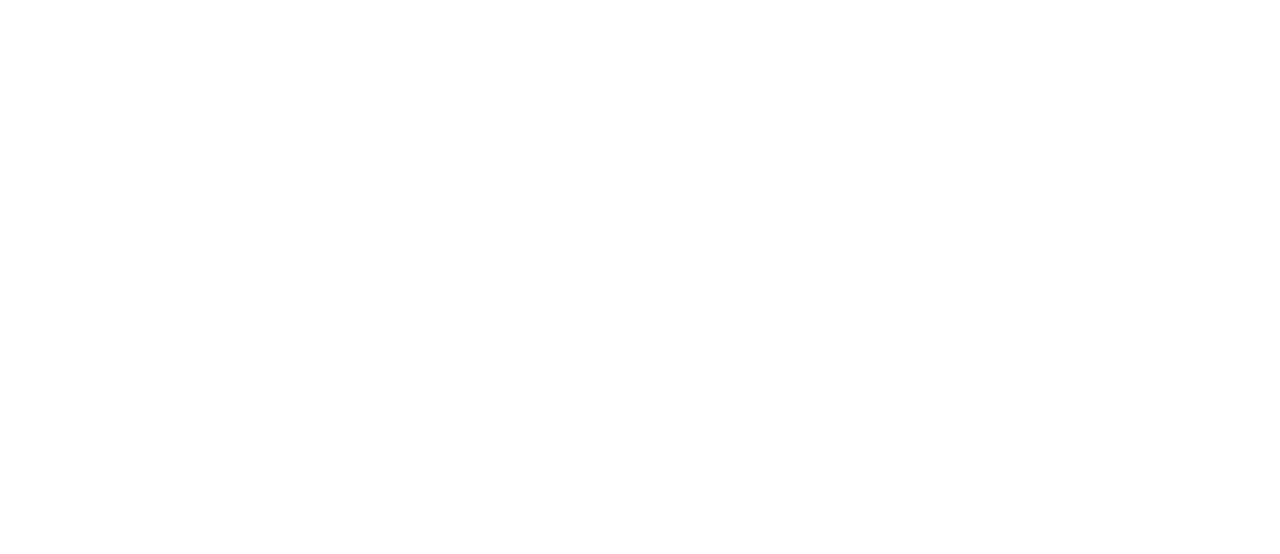
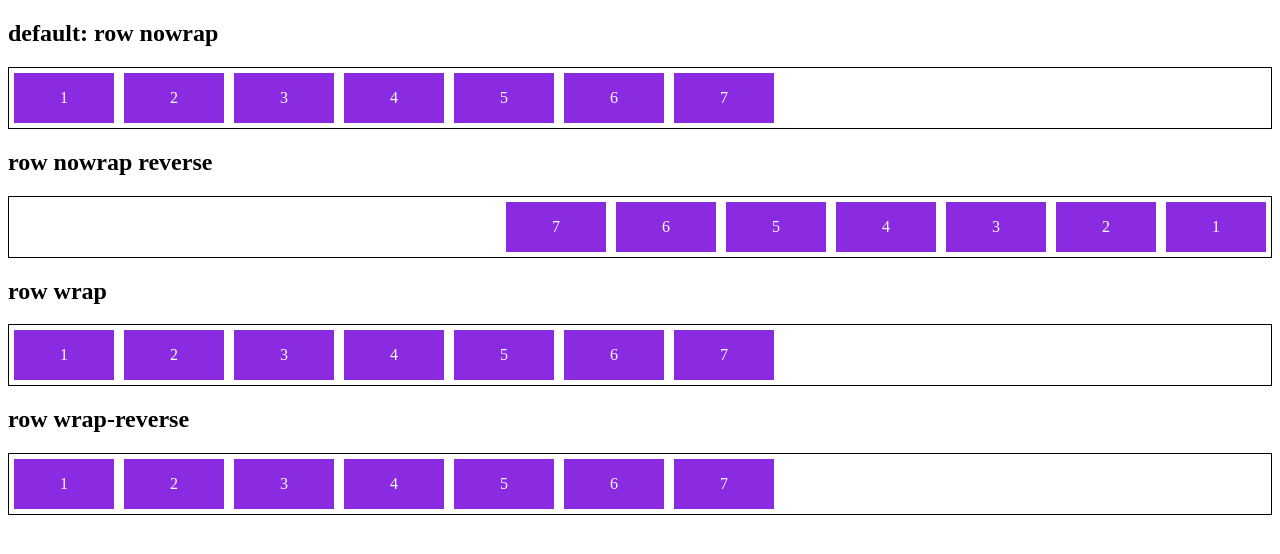
Before and after one commit to robinsonbrz/dio-github-para-progresso, a plain HTML site: page css-flexbox/3-1-flex-flow.html in a window 1280 px wide. Drawn offline with Linux system fonts and the light colour scheme.

Commit message:
😘 Flex Container CSS

```diff
--- a/css-flexbox/3-1-flex-flow.html
+++ b/css-flexbox/3-1-flex-flow.html
@@ -8,8 +8,26 @@
    <style>
       .flex-container{
          display: flex;
+         border: 1px solid black;
+         max-width: 500;
+      }
 
+      .default{
+         flex-flow: row nowrap;
       }
+
+      .r-nowrap{
+         flex-flow: row-reverse nowrap;
+      }
+
+      .wrap{
+         flex-flow: row wrap;
+      }
+
+      .wrap-reverse{
+         flex-flow: row wrap-reverse;
+      }
+
       .item{
          background-color: blueviolet;
          margin: 5px;
@@ -23,6 +41,52 @@
 </head>
 <body>
 
+   <h2>default: row nowrap</h2>
+   <div class="flex-container default">
+      <div class="item">1</div>
+      <div class="item">2</div>
+      <div class="item">3</div>
+      <div class="item">4</div>
+      <div class="item">5</div>
+      <div class="item">6</div>
+      <div class="item">7</div>
+   </div>
+
+   <h2>row nowrap reverse</h2>
+   <div class="flex-container r-nowrap">
+      <div class="item">1</div>
+      <div class="item">2</div>
+      <div class="item">3</div>
+      <div class="item">4</div>
+      <div class="item">5</div>
+      <div class="item">6</div>
+      <div class="item">7</div>
+   </div>
+
+
+   <h2>row wrap</h2>
+   <div class="flex-container wrap">
+      <div class="item">1</div>
+      <div class="item">2</div>
+      <div class="item">3</div>
+      <div class="item">4</div>
+      <div class="item">5</div>
+      <div class="item">6</div>
+      <div class="item">7</div>
+   </div>
+
+
+   <h2>row wrap-reverse</h2>
+   <div class="flex-container wrap-reverse">
+      <div class="item">1</div>
+      <div class="item">2</div>
+      <div class="item">3</div>
+      <div class="item">4</div>
+      <div class="item">5</div>
+      <div class="item">6</div>
+      <div class="item">7</div>
+   </div>
+
 
 </body>
 </html>
```
